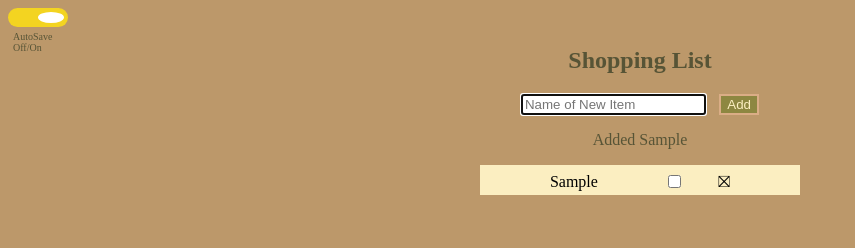
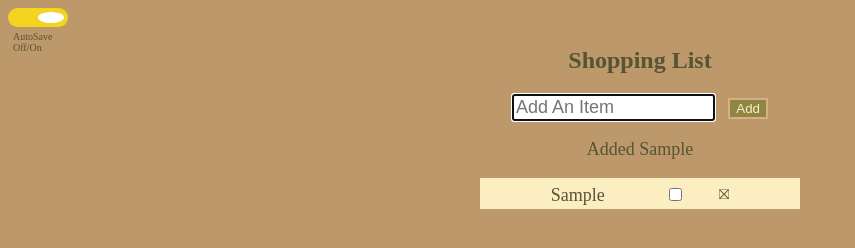
Before and after one commit to dwcoppola/shopping-list, a plain HTML site: page index.html in a window 1280 px wide. Both pictures are taken after typing "Sample" into the empty fields and a click on the button "Add". Shown: the whole page, without its empty margins (0-855 px from the left). Drawn offline with Linux system fonts and the light colour scheme.

Commit message:
Add files via upload

```diff
--- a/script.js
+++ b/script.js
@@ -1,7 +1,8 @@
 function pullListFromStorage()
 {
     var stockArray = localStorage['shopping-list-list-dwcoppola'].split(",");
-    return stockArray.slice(0, stockArray.length - 1);
+    stockArray = stockArray.slice(0, stockArray.length - 1);
+    return stockArray.reverse();
 }
 
 function localStorageCheck()
@@ -30,7 +31,7 @@ function initialCaps(str)
 
 function adjustHistoryCaption(text)
 {
-    localStorage['shopping-list-history-dwcoppola'] = text.toLowerCase();
+    localStorage['shopping-list-history-dwcoppola'] = text;
     var caption = document.querySelector('#history-caption');
     caption.innerHTML = text;
 }
@@ -196,17 +197,20 @@ function buildPage()
     if (localStorage['shopping-list-user-decision-dwcoppola'] === '1') {
         addElement('.switch', 'input', '', 'type', 'checkbox', 'checked', '', 'onChange', 'toggleAutoSave()');
     } else {
-        addElement('.switch', 'input', '', 'type', 'checkbox', 'onChange', 'toggleAutoSave()');
+        addElement(
+            '.switch', 'input', '',
+            'type', 'checkbox',
+            'onChange', 'toggleAutoSave()'
+        );
     }
     addElement('.switch', 'span', '', 'class', 'slider round');
     addElement('.switch', 'p', 'AutoSave Off/On', 'id', 'toggle-auto-save-text');
+    addElement('body', 'div', '', 'id', 'heading-container');
+    addElement('#heading-container', 'h2', 'Shopping List');
+    addElement('body', 'div', '', 'id', 'input-controls');
     addElement(
-        'body', 'h2', 'Shopping List'
-    );
-    addElement(
-        'body', 'div', '', 'id', 'input-controls');
-    addElement('#input-controls', 'input', '',
-        'placeholder', 'Name of New Item',
+        '#input-controls', 'input', '',
+        'placeholder', 'Add An Item',
         'id', 'new-item-input',
         'onkeydown', 'listenForEnter(event)'
     );
@@ -215,7 +219,8 @@ function buildPage()
         input.setAttribute('maxlength', '15');
     }
     focusOnElement('new-item-input');
-    addElement('#input-controls', 'button', 'Add',
+    addElement(
+        '#input-controls', 'button', 'Add',
         'onclick', 'addToList()',
         'id', 'add-item-button'
     );
--- a/style.css
+++ b/style.css
@@ -24,6 +24,14 @@ h2, #input-controls, #caption-container
     text-align: center;
     color: #575436;
 }
+#new-item-input
+{
+    width: 195px;
+}
+input
+{
+    font-size: 18px;
+}
 .delete-stock-button:hover, #add-item-button:hover
 {
     cursor: pointer;
@@ -45,6 +53,12 @@ table, #caption-container
     margin-left: auto;
     margin-right: auto;
     margin-top: 1em;
+    font-size: 18px;
+    color: #575436;
+}
+.delete-stock-button
+{
+  font-size: 14px;
 }
 .list-item-td
 {
```
